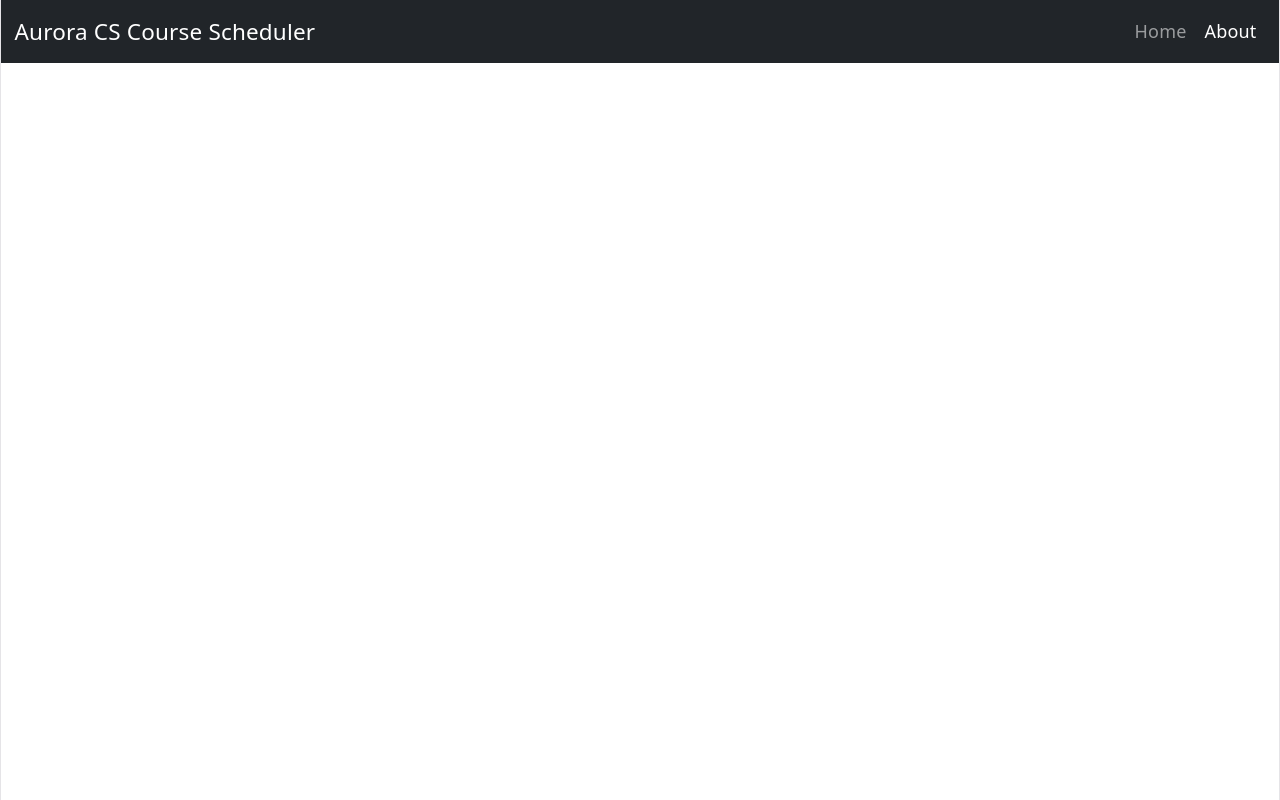
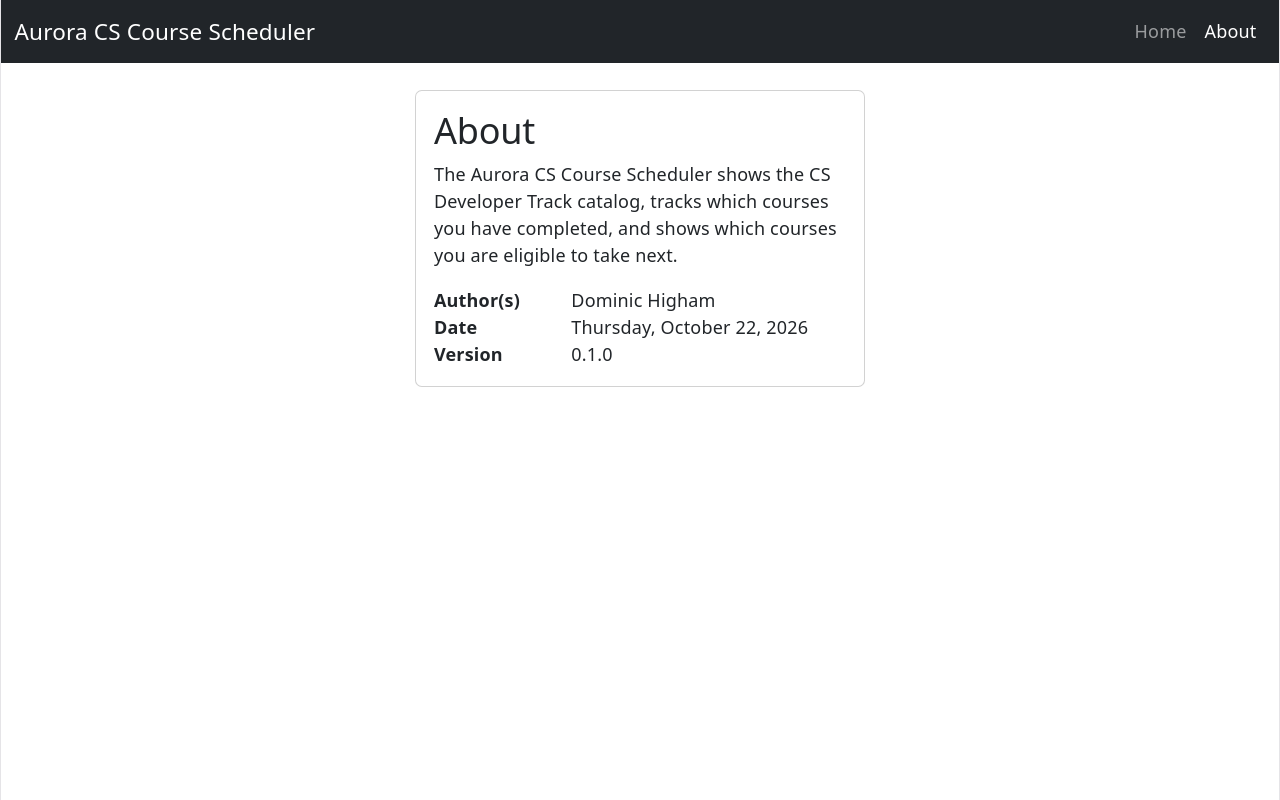
Before and after one commit to Domnc05/CSC3700-Project, a React app in the folder Course-Scheduler/: page /About in a window 1280 px wide. Built offline with nearby package versions, Linux system fonts and the light colour scheme; the HTML template or start-up script is replaced by a standard one.

Commit message:
Completed About Page, Version 0.1.0

```diff
--- a/Course-Scheduler/src/App.jsx
+++ b/Course-Scheduler/src/App.jsx
@@ -4,12 +4,13 @@ import HomePage from "./pages/HomePage";
 import AboutPage from "./pages/AboutPage";
 
 function App(){
+    const version = "0.1.0";
     return(
         <>
             <NavBar />
             <Routes>
                 <Route path="/" element={<HomePage />} />
-                <Route path="/About" element={<AboutPage />} />
+                <Route path="/About" element={<AboutPage version={version} />} />
             </Routes>
         </>
     )
--- /dev/null
+++ b/Course-Scheduler/src/assets/About.css
@@ -0,0 +1,13 @@
+.info-row {
+    display: grid;
+    grid-template-columns: 1fr 2fr;
+    align-items: center;
+}
+
+.info-label {
+    font-weight: bold;
+}
+
+.info-value {
+    text-align: left;
+}
--- a/Course-Scheduler/src/pages/AboutPage.jsx
+++ b/Course-Scheduler/src/pages/AboutPage.jsx
@@ -1,5 +1,35 @@
-function AboutPage(props) {
+import Card from 'react-bootstrap/Card';
+import "../assets/About.css";
 
+function AboutPage({version}) {
+    const currentDate = new Date()
+    const dateFormat = {weekday: 'long', month: 'long', day: 'numeric', year: 'numeric'}
+    const formattedDate = currentDate.toLocaleDateString('en-US', dateFormat);
+
+    return (
+        <div className="card" style={{margin: "1.5rem 23rem", textAlign: "left"}}>
+            <div className="card-body">
+                <h2 className="card-title">About</h2>
+                <p className="card-text">
+                    The Aurora CS Course Scheduler shows the CS Developer Track catalog,
+                    tracks which courses you have completed, and shows which courses you
+                    are eligible to take next.
+                </p>
+                <info className="card-text" class="info-row">
+                    <span className="info-label">Author(s)</span>
+                    <span className="info-value">Dominic Higham</span>
+                </info>
+                <info className="card-text" class="info-row">
+                    <span className="info-label">Date</span>
+                    <span className="info-value">{formattedDate}</span>
+                </info>
+                <info className="card-text" class="info-row">
+                    <span className="info-label">Version</span>
+                    <span className="info-value">{version}</span>
+                </info>
+            </div>
+        </div>
+    )
 }
 
 export default AboutPage;
```
